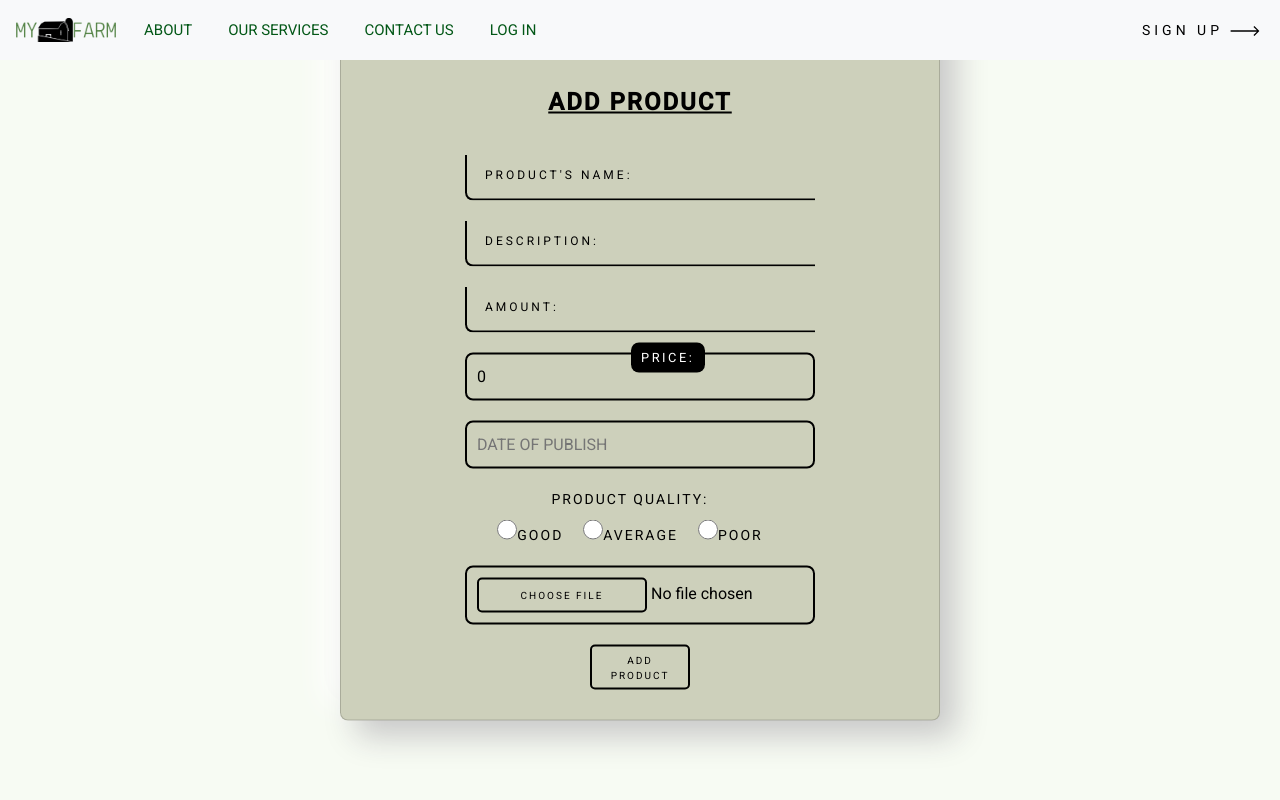
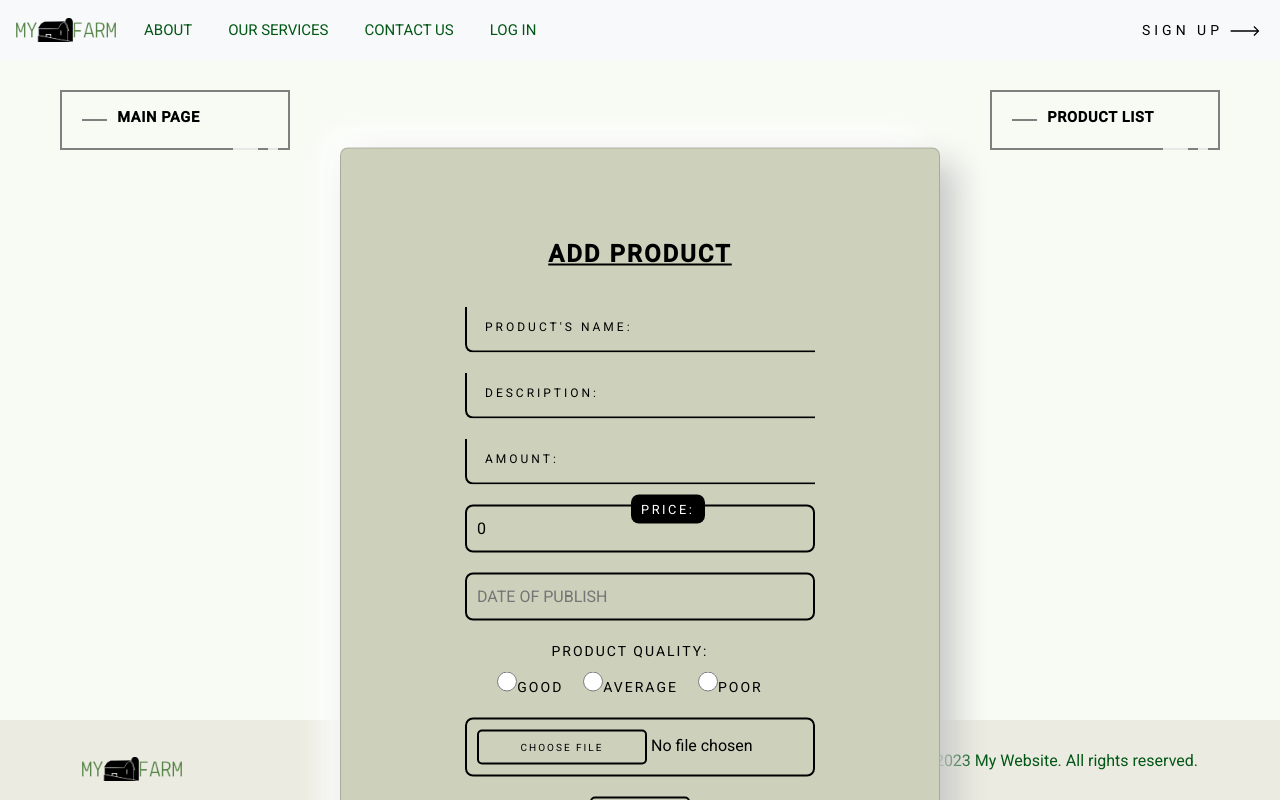
Before and after one commit to heba1818/EngineeringProject, an Angular app: page /addproduct in a window 1280 px wide. Shown: the top 800 px of the page. Built offline with nearby package versions, Linux system fonts and the light colour scheme.

Commit message:
update seller

```diff
--- a/src/app/seller/add-product/addproduct.component.css
+++ b/src/app/seller/add-product/addproduct.component.css
@@ -1,7 +1,12 @@
 .add-container{
+  display: grid;
+  grid-gap: 20px;
+  height: 90vh;
+  padding: 0 50px;
   background-color: #F7FBF3;
-  padding-bottom: 70%;
-  position: relative;
+  margin: 0; font-family: Roboto, "Helvetica Neue", sans-serif;
+
+
 }
 
 form {
@@ -10,6 +15,8 @@ form {
     align-items: center;
     width: 400px;
     margin: auto;
+
+
   }
 
   .addproduct {
@@ -21,10 +28,11 @@ form {
     font-size: x-large;
     margin-top: 1.5em;
 
+
   }
 
   .card {
-    position: absolute;
+
     top: 40%;
     left: 50%;
     transform: translate(-50%, -50%);
@@ -40,6 +48,9 @@ form {
     box-shadow: 16px 16px 32px #c8c8c8,
           -16px -16px 32px #fefefe;
     border-radius: 8px;
+
+
+
   }
 
 
@@ -173,3 +184,14 @@ label {
   margin-right: 20px;
   margin-bottom: 20px;
 }
+.buttons-container {
+  display: flex;
+  justify-content: space-between;
+  padding: 10px;
+}
+
+.fancy {
+  height: 60px;
+  width: 230px;
+
+}
--- a/src/app/seller/add-product/addproduct.component.html
+++ b/src/app/seller/add-product/addproduct.component.html
@@ -1,7 +1,22 @@
 <div class="add-container">
- <div class="container">
+ <div class="cont">
+  <div class="buttons-container">
+
+    <a class="fancy" (click)="goToWelcome()">
+      <span class="top-key"></span>
+      <span class="text">Main Page</span>
+      <span class="bottom-key-1"></span>
+      <span class="bottom-key-2"></span>
+    </a>
+    <a class="fancy" (click)="goToProductList()" >
+      <span class="top-key"></span>
+      <span class="text">Product List</span>
+      <span class="bottom-key-1"></span>
+      <span class="bottom-key-2"></span>
+    </a>
+  </div>
+
   <div class="card">
-
     <ul>
       <li *ngFor="let product of products">{{ product.name }} - {{ product.description }} - {{ product.price }}</li>
     </ul>
--- a/src/app/seller/add-product/addproduct.component.ts
+++ b/src/app/seller/add-product/addproduct.component.ts
@@ -1,6 +1,7 @@
 import { Component, EventEmitter, Output } from '@angular/core';
 import { Product } from './product';
 import { ProductService } from '../product-list/product.service';
+import { Router } from '@angular/router';
 
 @Component({
   selector: 'app-addproduct',
@@ -12,7 +13,7 @@ export class AddproductComponent {
 
   @Output() addProduct: EventEmitter<Product> = new EventEmitter<Product>();
 
-  constructor(private productService: ProductService) {}
+  constructor(private productService: ProductService, private router:Router) {}
 
   onSubmit(event: Event) {
     event.preventDefault(); // prevent default form submission behavior
@@ -37,5 +38,17 @@ export class AddproductComponent {
       };
     }
   }
+  showMyPage = false;
+
+  goToProductList() {
+    this.router.navigate(['/productlist']);
+    this.showMyPage = !this.showMyPage;
+  }
+
+  goToWelcome() {
+    this.router.navigate(['/seller']);
+    this.showMyPage = !this.showMyPage;
+  }
+
 
 }
--- a/src/app/seller/product-list/product-list.component.css
+++ b/src/app/seller/product-list/product-list.component.css
@@ -5,16 +5,39 @@
     height: 90vh;
     padding: 0 50px;
     background-color: #F7FBF3;
+    margin: 0; font-family: Roboto, "Helvetica Neue", sans-serif;
 }
-.cont{
-    margin-top: 65px;
+
+.card-container {
+  display: flex;
+  flex-wrap: wrap;
+  justify-content: space-between;
+  align-items: center;
+  margin-top: 50px;
 }
 
 .product-card {
+    flex: 0 0 calc(33.33% - 20px);
     max-width: 300px;
-    margin: 20px;
+    margin-bottom: 20px;
+    align-items: center;
+}
+.buttons-container {
+    display: flex;
+    justify-content: space-between;
+    padding: 10px;
   }
 
-  h2{
+  .fancy {
+    height: 60px;
+    width: 230px;
 
   }
+
+  h1{
+    display: block;
+    text-transform: uppercase;
+    letter-spacing: 3px;
+    text-align: center;
+
+  }
--- a/src/app/seller/product-list/product-list.component.html
+++ b/src/app/seller/product-list/product-list.component.html
@@ -1,7 +1,22 @@
-
+<div class="is-mobile">
 <div class="list-container">
   <div class="cont">
-    <h2>Product List</h2>
+    <h1>Product List</h1>
+    <div class="buttons-container">
+
+      <a class="fancy" (click)="goToWelcome()">
+        <span class="top-key"></span>
+        <span class="text">Main Page</span>
+        <span class="bottom-key-1"></span>
+        <span class="bottom-key-2"></span>
+      </a>
+      <a class="fancy" (click)="goToAddProduct()" >
+        <span class="top-key"></span>
+        <span class="text">Add new Offer</span>
+        <span class="bottom-key-1"></span>
+        <span class="bottom-key-2"></span>
+      </a>
+    </div>
     <div class="card-container">
       <mat-card *ngFor="let product of products" class="product-card">
         <mat-card-header>
@@ -13,9 +28,11 @@
           {{ product.description }}
         </mat-card-content>
         <mat-card-actions>
-          <button mat-button>Buy Now</button>
+          <button mat-button (click)="removeProduct(product)">Remove</button>
         </mat-card-actions>
+
       </mat-card>
     </div>
   </div>
   </div>
+</div>
--- a/src/app/seller/product-list/product-list.component.ts
+++ b/src/app/seller/product-list/product-list.component.ts
@@ -1,6 +1,7 @@
 import { Component, OnInit } from '@angular/core';
 import { ProductService } from './product.service';
 import { Product } from '../add-product/product';
+import { Router } from '@angular/router';
 
 @Component({
   selector: 'app-product-list',
@@ -10,9 +11,26 @@ import { Product } from '../add-product/product';
 export class ProductListComponent implements OnInit {
   products: Product[] = [];
 
-  constructor(private productService: ProductService) { }
+
+  constructor(private productService: ProductService,private router:Router ) { }
 
   ngOnInit(): void {
     this.products = this.productService.getProducts();
   }
+  removeProduct(product: Product): void {
+    this.productService.removeProduct(product);
+  }
+  showMyPage = false;
+
+  goToAddProduct() {
+    this.router.navigate(['/addproduct']);
+    this.showMyPage = !this.showMyPage;
+  }
+
+  goToWelcome() {
+    this.router.navigate(['/seller']);
+    this.showMyPage = !this.showMyPage;
+  }
+
+
 }
--- a/src/app/seller/product-list/product.service.ts
+++ b/src/app/seller/product-list/product.service.ts
@@ -19,4 +19,14 @@ export class ProductService {
     this.products.push(product);
     localStorage.setItem('products', JSON.stringify(this.products));
   }
+
+removeProduct(product: Product) {
+  const index = this.products.indexOf(product);
+  if (index >= 0) {
+    this.products.splice(index, 1);
+    localStorage.setItem('products', JSON.stringify(this.products));
+  }
 }
+
+
+}
--- a/src/app/seller/seller.component.css
+++ b/src/app/seller/seller.component.css
@@ -28,110 +28,3 @@
     flex-direction: column;
     margin-right: 200px;
   }
-
-  .fancy {
-    height: 90px;
-    width: 300px;
-    background-color: transparent;
-    border: 2px solid #808080;
-    border-radius: 0;
-    box-sizing: border-box;
-    color: #fff;
-    cursor: pointer;
-    display: inline-block;
-    font-weight: 700;
-    letter-spacing: 0.05em;
-    margin-bottom: 20px;
-    outline: none;
-    overflow: visible;
-    padding: 1.25em 2em;
-    position: relative;
-    text-align: center;
-    text-decoration: none;
-    text-transform: none;
-    transition: all 0.3s ease-in-out;
-    user-select: none;
-    font-size: 13px;
-
-  }
-
-   .fancy::before {
-    content: " ";
-    width: 1.5625rem;
-    height: 2px;
-    background: #808080;
-    top: 50%;
-    left: 1.5em;
-    position: absolute;
-    transform: translateY(-50%);
-    transform-origin: center;
-    transition: background 0.3s linear, width 0.3s linear;
-   }
-
-   .fancy .text {
-    font-size: 1.125em;
-    line-height: 1.33333em;
-    padding-left: 2em;
-    display: block;
-    text-align: left;
-    transition: all 0.3s ease-in-out;
-    text-transform: uppercase;
-    text-decoration: none;
-    color: black;
-   }
-
-   .fancy .top-key {
-    height: px;
-    width: 1.5625rem;
-    top: -2px;
-    left: 0.625rem;
-    position: absolute;
-    background: #e8e8e8;
-    transition: width 0.5s ease-out, left 0.3s ease-out;
-   }
-
-   .fancy .bottom-key-1 {
-    height: 2px;
-    width: 1.5625rem;
-    right: 1.875rem;
-    bottom: -2px;
-    position: absolute;
-    background: #e8e8e8;
-    transition: width 0.5s ease-out, right 0.3s ease-out;
-   }
-
-   .fancy .bottom-key-2 {
-    height: 2px;
-    width: 0.625rem;
-    right: 0.625rem;
-    bottom: -2px;
-    position: absolute;
-    background: #e8e8e8;
-    transition: width 0.5s ease-out, right 0.3s ease-out;
-   }
-
-   .fancy:hover {
-    color: white;
-    background: #B4B7B1;
-   }
-
-   .fancy:hover::before {
-    width: 0.9375rem;
-    background: white;
-   }
-
-   .fancy:hover .text {
-    color: white;
-    padding-left: 1.5em;
-   }
-
-   .fancy:hover .top-key {
-    left: -2px;
-    width: 0px;
-   }
-
-   .fancy:hover .bottom-key-1,
-    .fancy:hover .bottom-key-2 {
-    right: 0;
-    width: 0;
-   }
--- a/src/app/seller/seller.component.ts
+++ b/src/app/seller/seller.component.ts
@@ -18,8 +18,6 @@ export class SellerComponent implements OnInit{
     });
   }
 
-
-
 showMyPage = false;
 
 goToAddProduct() {
--- a/src/styles.css
+++ b/src/styles.css
@@ -18,3 +18,112 @@ body { margin: 0; font-family: Roboto, "Helvetica Neue", sans-serif; }
 .logo-img {
   width: 100px;
 }
+.cont{
+  margin-top: 80px;
+}
+.fancy {
+  height: 90px;
+  width: 300px;
+  background-color: transparent;
+  border: 2px solid #808080;
+  border-radius: 0;
+  box-sizing: border-box;
+  color: #fff;
+  cursor: pointer;
+  display: inline-block;
+  font-weight: 700;
+  letter-spacing: 0.05em;
+  margin-bottom: 20px;
+  outline: none;
+  overflow: visible;
+  padding: 1.25em 2em;
+  position: relative;
+  text-align: center;
+  text-decoration: none;
+  text-transform: none;
+  transition: all 0.3s ease-in-out;
+  user-select: none;
+  font-size: 13px;
+
+}
+
+ .fancy::before {
+  content: " ";
+  width: 1.5625rem;
+  height: 2px;
+  background: #808080;
+  top: 50%;
+  left: 1.5em;
+  position: absolute;
+  transform: translateY(-50%);
+  transform-origin: center;
+  transition: background 0.3s linear, width 0.3s linear;
+ }
+
+ .fancy .text {
+  font-size: 1.125em;
+  line-height: 1.33333em;
+  padding-left: 2em;
+  display: block;
+  text-align: left;
+  transition: all 0.3s ease-in-out;
+  text-transform: uppercase;
+  text-decoration: none;
+  color: black;
+ }
+
+ .fancy .top-key {
+  height: px;
+  width: 1.5625rem;
+  top: -2px;
+  left: 0.625rem;
+  position: absolute;
+  background: #e8e8e8;
+  transition: width 0.5s ease-out, left 0.3s ease-out;
+ }
+
+ .fancy .bottom-key-1 {
+  height: 2px;
+  width: 1.5625rem;
+  right: 1.875rem;
+  bottom: -2px;
+  position: absolute;
+  background: #e8e8e8;
+  transition: width 0.5s ease-out, right 0.3s ease-out;
+ }
+
+ .fancy .bottom-key-2 {
+  height: 2px;
+  width: 0.625rem;
+  right: 0.625rem;
+  bottom: -2px;
+  position: absolute;
+  background: #e8e8e8;
+  transition: width 0.5s ease-out, right 0.3s ease-out;
+ }
+
+ .fancy:hover {
+  color: white;
+  background: #B4B7B1;
+ }
+
+ .fancy:hover::before {
+  width: 0.9375rem;
+  background: white;
+ }
+
+ .fancy:hover .text {
+  color: white;
+  padding-left: 1.5em;
+ }
+
+ .fancy:hover .top-key {
+  left: -2px;
+  width: 0px;
+ }
+
+ .fancy:hover .bottom-key-1,
+  .fancy:hover .bottom-key-2 {
+  right: 0;
+  width: 0;
+ }
```
